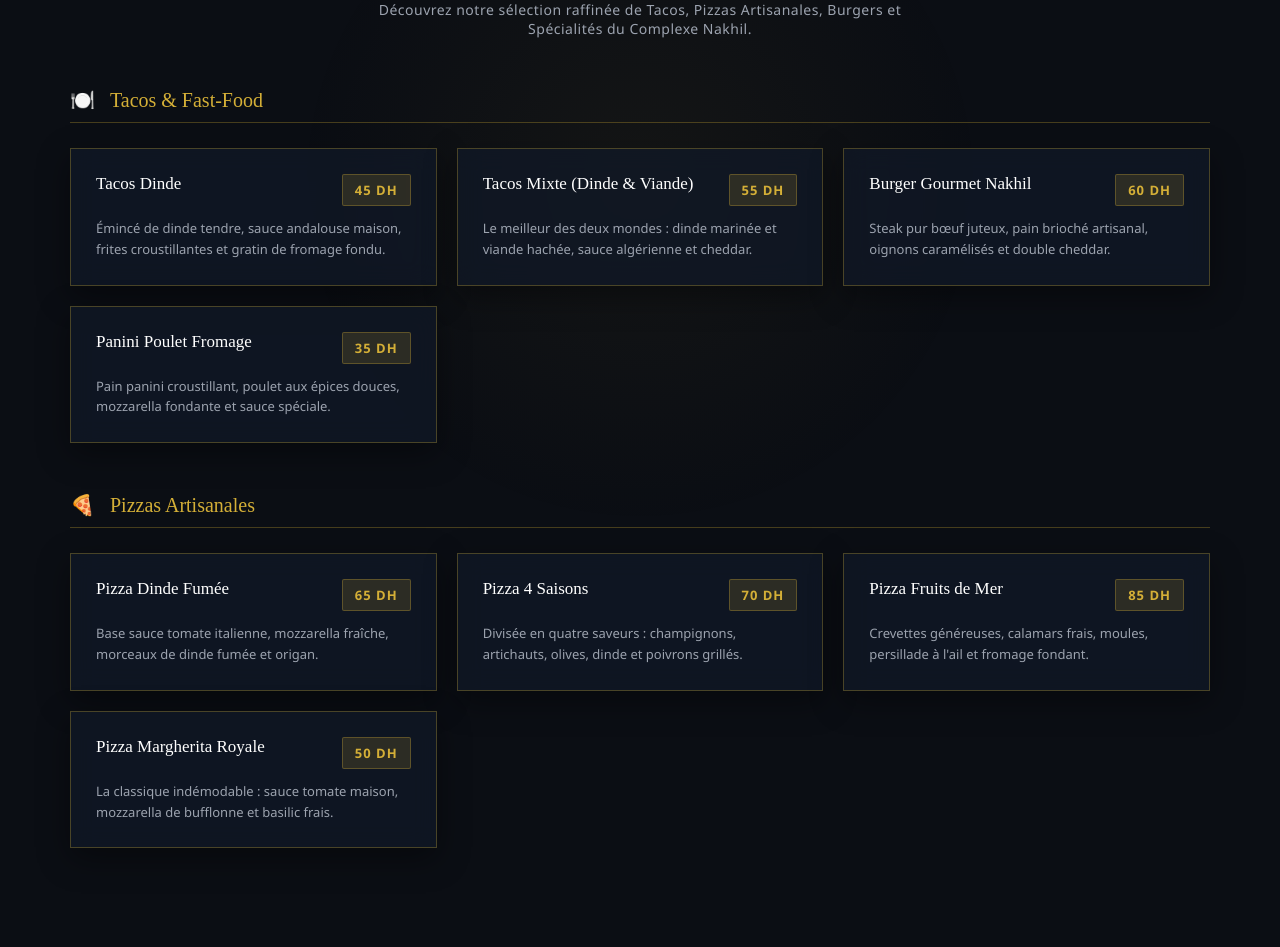
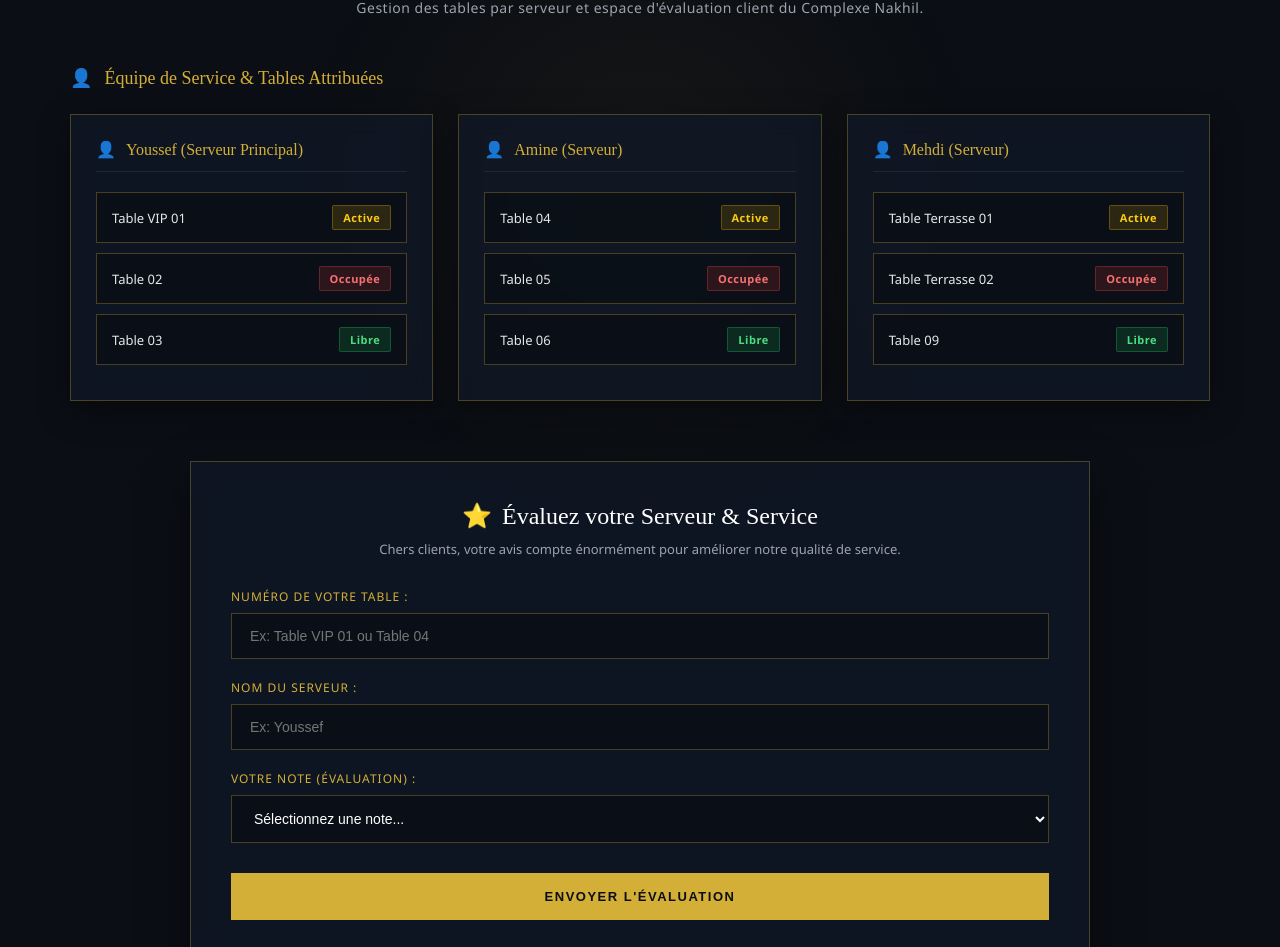
Before and after one commit to saltadoryt-tech/rayan, a website: page menu.html in a window 1280 px wide. Shown: the part 217-1164 px from the top of the page. Drawn offline with Linux system fonts and the light colour scheme.

Commit message:
Update menu.html

```diff
--- a/menu.html
+++ b/menu.html
@@ -3,7 +3,7 @@
 <head>
     <meta charset="UTF-8">
     <meta name="viewport" content="width=device-width, initial-scale=1.0">
-    <title>Menu Gastronomique | Complexe Nakhil</title>
+    <title>Répartition du Service | Complexe Nakhil</title>
     <style>
         :root {
             --gold: #d4af37;
@@ -188,24 +188,24 @@
             }
         }
 
-        /* --- MAIN MENU CONTENT --- */
-        .menu-hero {
+        /* --- MAIN PAGE CONTENT --- */
+        .page-hero {
             text-align: center;
             padding: 60px 20px 30px 20px;
             position: relative;
             z-index: 1;
         }
 
-        .menu-hero span {
+        .page-hero span {
             color: var(--gold);
-            font-size: 12px;
+            font-size: 11px;
             letter-spacing: 3px;
             text-transform: uppercase;
             display: block;
             margin-bottom: 10px;
         }
 
-        .menu-hero h1 {
+        .page-hero h1 {
             font-size: 38px;
             font-family: serif;
             font-weight: 400;
@@ -213,7 +213,7 @@
             color: #ffffff;
         }
 
-        .menu-hero p {
+        .page-hero p {
             color: var(--text-muted);
             font-size: 14px;
             letter-spacing: 0.5px;
@@ -221,7 +221,7 @@
             margin: 0 auto;
         }
 
-        .menu-container {
+        .container {
             max-width: 1200px;
             margin: 0 auto;
             padding: 20px 30px 100px 30px;
@@ -229,77 +229,176 @@
             z-index: 1;
         }
 
-        .menu-category {
-            margin-bottom: 50px;
-        }
-
-        .category-title {
+        /* Section Title */
+        .section-title {
             display: flex;
             align-items: center;
-            gap: 15px;
-            font-size: 20px;
+            gap: 12px;
+            font-size: 18px;
             font-family: serif;
             color: var(--gold);
             margin-bottom: 25px;
-            border-bottom: 1px solid var(--border-gold);
-            padding-bottom: 10px;
         }
 
-        .menu-grid {
+        /* Servers Grid */
+        .servers-grid {
             display: grid;
-            grid-template-columns: repeat(auto-fit, minmax(320px, 1fr));
-            gap: 20px;
+            grid-template-columns: repeat(auto-fit, minmax(340px, 1fr));
+            gap: 25px;
+            margin-bottom: 60px;
         }
 
-        .menu-item-card {
+        .server-card {
             background: var(--bg-card);
             border: 1px solid var(--border-gold);
             padding: 25px;
             backdrop-filter: blur(12px);
             box-shadow: 0 10px 30px rgba(0, 0, 0, 0.4);
             transition: all 0.3s ease;
-            display: flex;
-            flex-direction: column;
-            justify-content: space-between;
         }
 
-        .menu-item-card:hover {
+        .server-card:hover {
             transform: translateY(-5px);
             border-color: var(--gold);
             box-shadow: 0 15px 35px rgba(212, 175, 55, 0.15);
         }
 
-        .item-header {
+        .server-header {
+            display: flex;
+            align-items: center;
+            gap: 10px;
+            font-size: 16px;
+            font-weight: 500;
+            font-family: serif;
+            color: var(--gold);
+            margin-bottom: 20px;
+            border-bottom: 1px solid rgba(255, 255, 255, 0.08);
+            padding-bottom: 12px;
+        }
+
+        .table-row {
             display: flex;
             justify-content: space-between;
-            align-items: flex-start;
-            margin-bottom: 12px;
-            gap: 15px;
+            align-items: center;
+            background: rgba(11, 14, 20, 0.8);
+            border: 1px solid var(--border-gold);
+            padding: 12px 15px;
+            margin-bottom: 10px;
+            font-size: 13px;
         }
 
-        .item-header h3 {
-            font-size: 17px;
-            font-weight: 500;
-            font-family: serif;
-            color: #ffffff;
+        .table-name {
+            color: #e5e7eb;
         }
 
-        .item-price {
-            background: rgba(212, 175, 55, 0.15);
-            color: var(--gold);
-            border: 1px solid var(--border-gold);
-            padding: 6px 12px;
-            font-size: 13px;
+        .status-badge {
+            padding: 4px 10px;
+            font-size: 11px;
             font-weight: 700;
-            letter-spacing: 1px;
-            white-space: nowrap;
+            letter-spacing: 0.5px;
             border-radius: 2px;
         }
 
-        .item-desc {
+        .status-active {
+            background: rgba(234, 179, 8, 0.15);
+            color: #facc15;
+            border: 1px solid rgba(234, 179, 8, 0.3);
+        }
+
+        .status-occupied {
+            background: rgba(239, 68, 68, 0.15);
+            color: #f87171;
+            border: 1px solid rgba(239, 68, 68, 0.3);
+        }
+
+        .status-free {
+            background: rgba(34, 197, 94, 0.15);
+            color: #4ade80;
+            border: 1px solid rgba(34, 197, 94, 0.3);
+        }
+
+        /* Evaluation Section Box */
+        .eval-box {
+            background: var(--bg-card);
+            border: 1px solid var(--border-gold);
+            padding: 40px;
+            backdrop-filter: blur(12px);
+            box-shadow: 0 20px 40px rgba(0, 0, 0, 0.5);
+            max-width: 900px;
+            margin: 0 auto;
+        }
+
+        .eval-box h2 {
+            font-size: 24px;
+            font-family: serif;
+            text-align: center;
+            margin-bottom: 10px;
+            color: #ffffff;
+            display: flex;
+            align-items: center;
+            justify-content: center;
+            gap: 10px;
+            font-weight: 400;
+        }
+
+        .eval-box > p {
+            text-align: center;
             color: var(--text-muted);
             font-size: 13px;
-            line-height: 1.6;
+            margin-bottom: 30px;
+        }
+
+        .form-group {
+            margin-bottom: 20px;
+        }
+
+        .form-group label {
+            display: block;
+            font-size: 12px;
+            letter-spacing: 1px;
+            text-transform: uppercase;
+            color: var(--gold);
+            margin-bottom: 8px;
+        }
+
+        .form-control {
+            width: 100%;
+            background: rgba(11, 14, 20, 0.8);
+            border: 1px solid var(--border-gold);
+            color: #ffffff;
+            padding: 14px 18px;
+            font-size: 14px;
+            outline: none;
+            transition: border-color 0.3s, box-shadow 0.3s;
+        }
+
+        .form-control:focus {
+            border-color: var(--gold);
+            box-shadow: 0 0 10px rgba(212, 175, 55, 0.2);
+        }
+
+        select.form-control {
+            cursor: pointer;
+        }
+
+        .btn-submit {
+            background: var(--gold);
+            color: var(--bg-dark);
+            width: 100%;
+            padding: 16px;
+            font-weight: 700;
+            font-size: 13px;
+            letter-spacing: 1.5px;
+            text-transform: uppercase;
+            border: none;
+            cursor: pointer;
+            transition: all 0.3s;
+            margin-top: 10px;
+        }
+
+        .btn-submit:hover {
+            background: var(--gold-light);
+            box-shadow: 0 5px 20px rgba(212, 175, 55, 0.4);
         }
 
         /* Scroll Reveal Animation Classes */
@@ -315,11 +414,11 @@
         }
 
         @media (max-width: 768px) {
-            .menu-container {
+            .eval-box {
+                padding: 20px;
+            }
+            .container {
                 padding: 15px 15px 80px 15px;
-            }
-            .menu-grid {
-                grid-template-columns: 1fr;
             }
         }
     </style>
@@ -336,9 +435,9 @@
 
             <div class="nav-links" id="navLinks">
                 <a href="nakhil.html">Accueil</a>
-                <a href="menu.html" class="active">Menu</a>
+                <a href="menu.html">Menu</a>
                 <a href="reservation.html">Réservation</a>
-                <a href="repartition.html">Service & Équipe</a>
+                <a href="repartition.html" class="active">Service & Équipe</a>
                 <a href="nakhil.html#contact">Contact</a>
                 <a href="admin.html">Admin</a>
             </div>
@@ -348,94 +447,112 @@
         </div>
     </header>
 
-    <!-- Hero Title -->
-    <section class="menu-hero reveal">
-        <span>La Carte</span>
-        <h1>Notre Menu Gastronomique</h1>
-        <p>Découvrez notre sélection raffinée de Tacos, Pizzas Artisanales, Burgers et Spécialités du Complexe Nakhil.</p>
+    <!-- Page Title -->
+    <section class="page-hero reveal">
+        <span>Organisation</span>
+        <h1>Répartition du Service</h1>
+        <p>Gestion des tables par serveur et espace d'évaluation client du Complexe Nakhil.</p>
     </section>
 
-    <!-- Menu Content -->
-    <div class="menu-container">
+    <!-- Main Container -->
+    <div class="container">
 
-        <!-- Category 1: Tacos & Fast-Food -->
-        <div class="menu-category reveal">
-            <div class="category-title">
-                <span>🍽️</span> Tacos & Fast-Food
+        <!-- Section 1: Servers & Tables -->
+        <div class="reveal">
+            <div class="section-title">
+                <span>👤</span> Équipe de Service & Tables Attribuées
             </div>
-            <div class="menu-grid">
-                <div class="menu-item-card">
-                    <div class="item-header">
-                        <h3>Tacos Dinde</h3>
-                        <span class="item-price">45 DH</span>
+
+            <div class="servers-grid">
+                <!-- Server 1 -->
+                <div class="server-card">
+                    <div class="server-header">
+                        <span>👤</span> Youssef (Serveur Principal)
                     </div>
-                    <p class="item-desc">Émincé de dinde tendre, sauce andalouse maison, frites croustillantes et gratin de fromage fondu.</p>
+                    <div class="table-row">
+                        <span class="table-name">Table VIP 01</span>
+                        <span class="status-badge status-active">Active</span>
+                    </div>
+                    <div class="table-row">
+                        <span class="table-name">Table 02</span>
+                        <span class="status-badge status-occupied">Occupée</span>
+                    </div>
+                    <div class="table-row">
+                        <span class="table-name">Table 03</span>
+                        <span class="status-badge status-free">Libre</span>
+                    </div>
                 </div>
 
-                <div class="menu-item-card">
-                    <div class="item-header">
-                        <h3>Tacos Mixte (Dinde & Viande)</h3>
-                        <span class="item-price">55 DH</span>
+                <!-- Server 2 -->
+                <div class="server-card">
+                    <div class="server-header">
+                        <span>👤</span> Amine (Serveur)
                     </div>
-                    <p class="item-desc">Le meilleur des deux mondes : dinde marinée et viande hachée, sauce algérienne et cheddar.</p>
+                    <div class="table-row">
+                        <span class="table-name">Table 04</span>
+                        <span class="status-badge status-active">Active</span>
+                    </div>
+                    <div class="table-row">
+                        <span class="table-name">Table 05</span>
+                        <span class="status-badge status-occupied">Occupée</span>
+                    </div>
+                    <div class="table-row">
+                        <span class="table-name">Table 06</span>
+                        <span class="status-badge status-free">Libre</span>
+                    </div>
                 </div>
 
-                <div class="menu-item-card">
-                    <div class="item-header">
-                        <h3>Burger Gourmet Nakhil</h3>
-                        <span class="item-price">60 DH</span>
+                <!-- Server 3 -->
+                <div class="server-card">
+                    <div class="server-header">
+                        <span>👤</span> Mehdi (Serveur)
                     </div>
-                    <p class="item-desc">Steak pur bœuf juteux, pain brioché artisanal, oignons caramélisés et double cheddar.</p>
-                </div>
-
-                <div class="menu-item-card">
-                    <div class="item-header">
-                        <h3>Panini Poulet Fromage</h3>
-                        <span class="item-price">35 DH</span>
+                    <div class="table-row">
+                        <span class="table-name">Table Terrasse 01</span>
+                        <span class="status-badge status-active">Active</span>
                     </div>
-                    <p class="item-desc">Pain panini croustillant, poulet aux épices douces, mozzarella fondante et sauce spéciale.</p>
+                    <div class="table-row">
+                        <span class="table-name">Table Terrasse 02</span>
+                        <span class="status-badge status-occupied">Occupée</span>
+                    </div>
+                    <div class="table-row">
+                        <span class="table-name">Table 09</span>
+                        <span class="status-badge status-free">Libre</span>
+                    </div>
                 </div>
             </div>
         </div>
 
-        <!-- Category 2: Pizzas Artisanales -->
-        <div class="menu-category reveal">
-            <div class="category-title">
-                <span>🍕</span> Pizzas Artisanales
-            </div>
-            <div class="menu-grid">
-                <div class="menu-item-card">
-                    <div class="item-header">
-                        <h3>Pizza Dinde Fumée</h3>
-                        <span class="item-price">65 DH</span>
-                    </div>
-                    <p class="item-desc">Base sauce tomate italienne, mozzarella fraîche, morceaux de dinde fumée et origan.</p>
+        <!-- Section 2: Evaluation Form -->
+        <div class="eval-box reveal">
+            <h2><span>⭐</span> Évaluez votre Serveur & Service</h2>
+            <p>Chers clients, votre avis compte énormément pour améliorer notre qualité de service.</p>
+
+            <form onsubmit="event.preventDefault(); alert('Merci pour votre évaluation !');">
+                <div class="form-group">
+                    <label>Numéro de votre Table :</label>
+                    <input type="text" class="form-control" placeholder="Ex: Table VIP 01 ou Table 04" required>
                 </div>
 
-                <div class="menu-item-card">
-                    <div class="item-header">
-                        <h3>Pizza 4 Saisons</h3>
-                        <span class="item-price">70 DH</span>
-                    </div>
-                    <p class="item-desc">Divisée en quatre saveurs : champignons, artichauts, olives, dinde et poivrons grillés.</p>
+                <div class="form-group">
+                    <label>Nom du Serveur :</label>
+                    <input type="text" class="form-control" placeholder="Ex: Youssef" required>
                 </div>
 
-                <div class="menu-item-card">
-                    <div class="item-header">
-                        <h3>Pizza Fruits de Mer</h3>
-                        <span class="item-price">85 DH</span>
-                    </div>
-                    <p class="item-desc">Crevettes généreuses, calamars frais, moules, persillade à l'ail et fromage fondant.</p>
+                <div class="form-group">
+                    <label>Votre Note (Évaluation) :</label>
+                    <select class="form-control" required>
+                        <option value="" disabled selected>Sélectionnez une note...</option>
+                        <option value="5">⭐⭐⭐⭐⭐ - Excellent</option>
+                        <option value="4">⭐⭐⭐⭐ - Très Bien</option>
+                        <option value="3">⭐⭐⭐ - Satisfaisant</option>
+                        <option value="2">⭐⭐ - À améliorer</option>
+                        <option value="1">⭐ - Insuffisant</option>
+                    </select>
                 </div>
 
-                <div class="menu-item-card">
-                    <div class="item-header">
-                        <h3>Pizza Margherita Royale</h3>
-                        <span class="item-price">50 DH</span>
-                    </div>
-                    <p class="item-desc">La classique indémodable : sauce tomate maison, mozzarella de bufflonne et basilic frais.</p>
-                </div>
-            </div>
+                <button type="submit" class="btn-submit">Envoyer l'évaluation</button>
+            </form>
         </div>
 
     </div>
```
